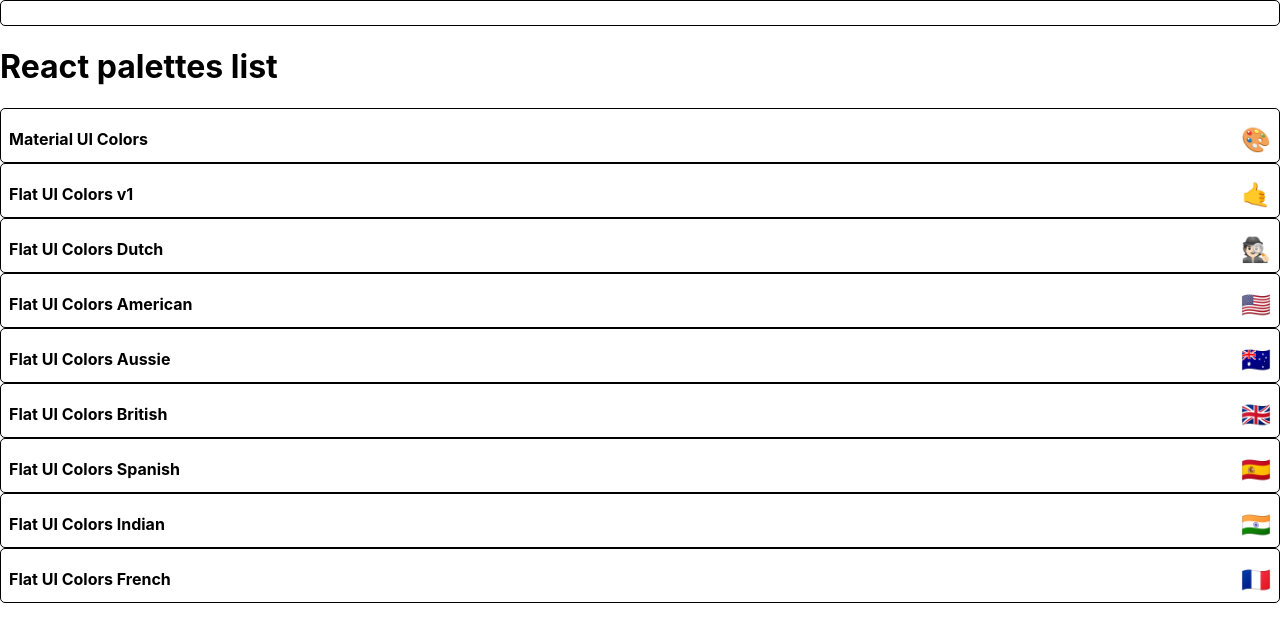
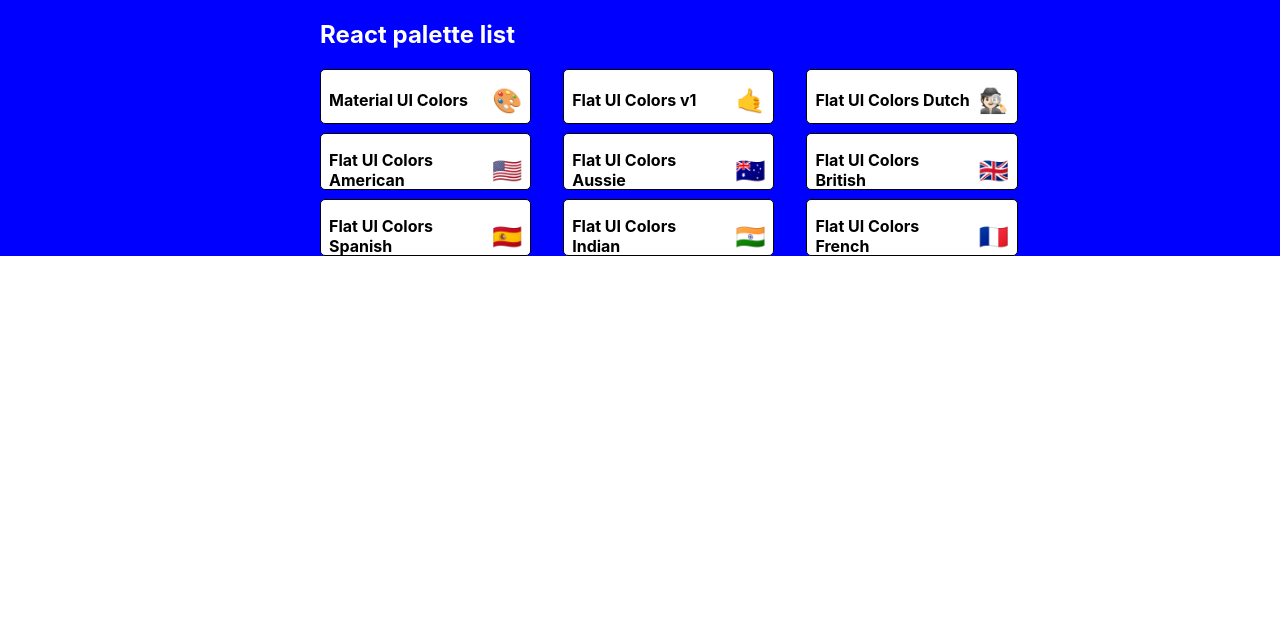
Before and after one commit to nadaralp/Color-Project, a React (Create React App) app: page / in a window 1280 px wide. Shown: the top 642 px of the page. Built offline with nearby package versions, Linux system fonts and the light colour scheme.

Commit message:
started styling paletteList with styles

```diff
--- a/src/Components/PaletteList.js
+++ b/src/Components/PaletteList.js
@@ -1,19 +1,54 @@
 import React from 'react';
 import { Link } from 'react-router-dom';
 import MiniPalette from './MiniPalette';
+import { withStyles, mergeClasses } from '@material-ui/styles';
 
-const PaletteList = ({ palettes }) => {
+const styles = {
+    root: {
+        backgroundColor: "blue",
+        height: "100%",
+        display: "flex",
+        alignItems: "flex-start",
+        justifyContent: "center"
+    },
+    container: {
+        width: "50%",
+        display: "flex",
+        alignItems: "flex-start",
+        flexDirection: "column",
+        flexWrap: "wrap"
+    },
+    nav: {
+        display: "flex",
+        width: "100%",
+        justifyContent: "space-between",
+        color: "white"
+    },
+    palettes: {
+        boxSizing: "border-box",
+        width: "100%",
+        display: "grid",
+        gridTemplateColumns: "33% 33% 33%",
+        gridGap: "5%"
+    }
+}
+
+const PaletteList = ({ palettes, classes }) => {
     return (
-        <div>
-            <MiniPalette />
+        <div className={classes.root}>
+            <div className={classes.container}>
+                <nav className={classes.nav}>
+                    <h1>React palette list</h1>
+                </nav>
+                <div className={classes.palettes}>
+                    {palettes.map((color, index) => (
+                        <MiniPalette {...color} />
+                    ))}
 
-            <h1>React palettes list</h1>
-            {palettes.map((color, index) => (
-                <MiniPalette {...color} />
-            ))}
-
+                </div>
+            </div>
         </div>
     )
 }
 
-export default PaletteList
+export default withStyles(styles)(PaletteList);
```
